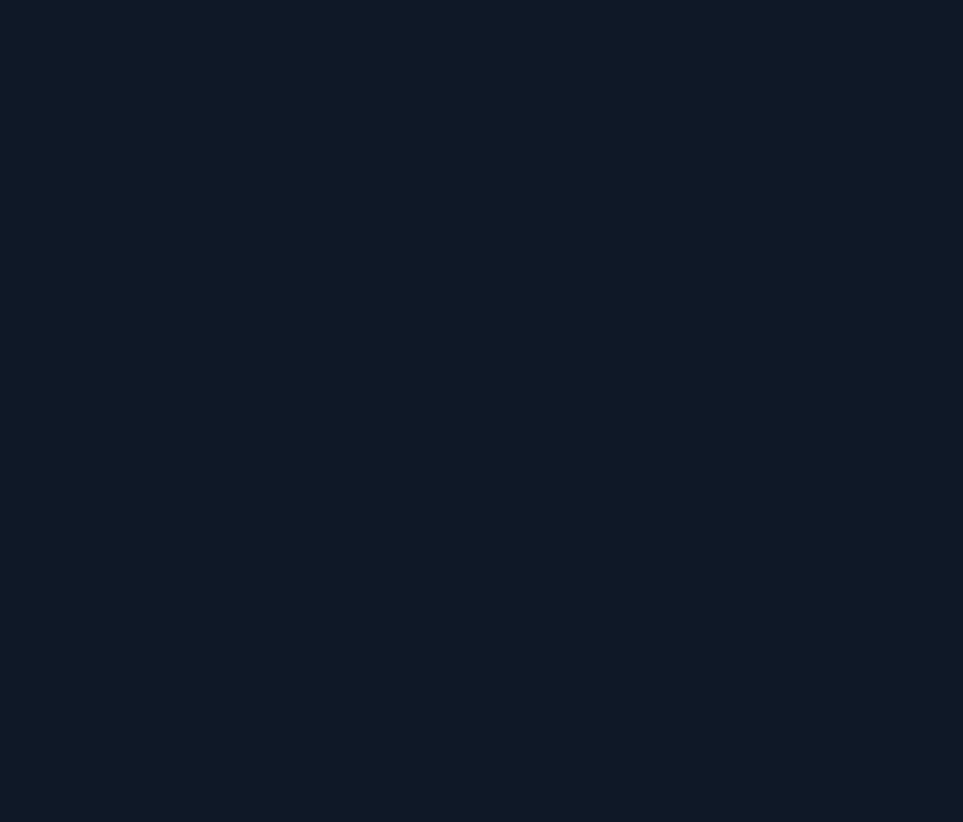
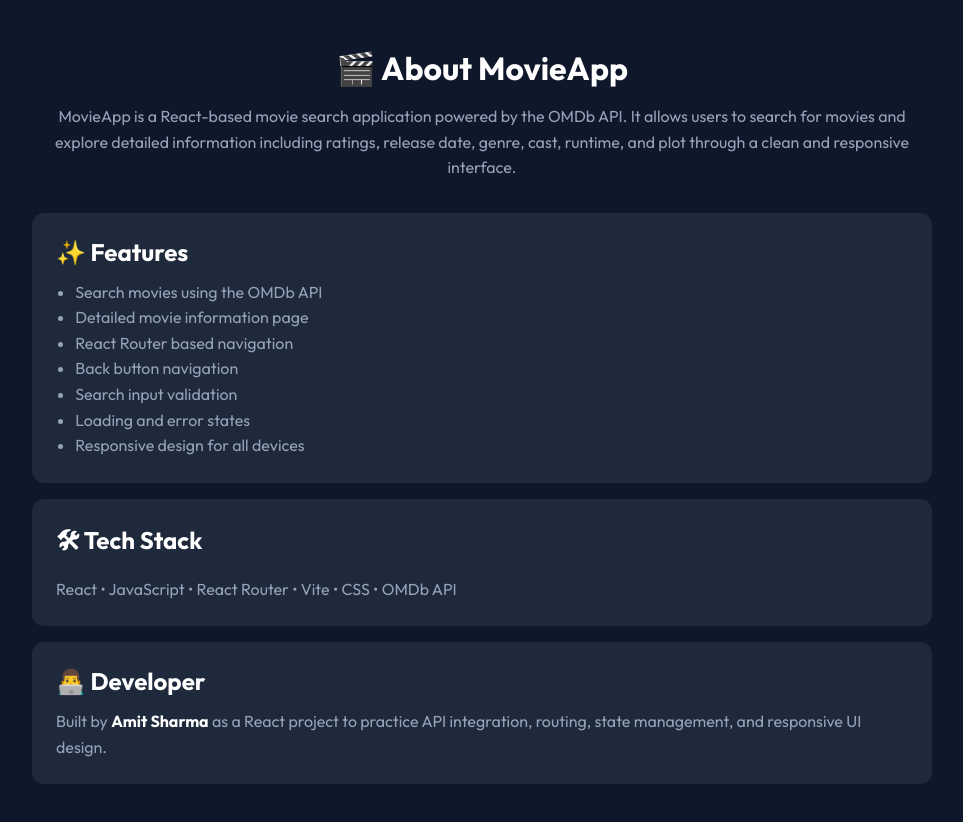
Before and after one commit to amitsharma597/Movie-search-app, a React (Vite) app: page /about in a window 1280 px wide. Before the commit this address had no page. Shown: the top 822 px of the page, without its empty margins (158-1121 px from the left). Before the commit the page ends 800 px from the top, so only its background shows below. Built offline with nearby package versions, Linux system fonts and the light colour scheme.

Commit message:
add about page for movie app

```diff
--- a/src/App.css
+++ b/src/App.css
@@ -245,6 +245,49 @@
 .back-btn:hover {
   color: var(--accent);
 }
+.about {
+  width: min(900px, 90%);
+  margin: 3rem auto;
+}
+
+.about h1 {
+  text-align: center;
+  margin-bottom: 1rem;
+}
+
+.about p {
+  text-align: center;
+  color: var(--muted);
+  margin-bottom: 2rem;
+  line-height: 1.6;
+}
+
+.about-card {
+  background: var(--card);
+  border-radius: 12px;
+  padding: 1.5rem;
+  margin-bottom: 1rem;
+}
+
+.about-card h2 {
+  margin-bottom: 0.8rem;
+}
+
+.about-card p,
+.about-card li {
+  color: var(--muted);
+  line-height: 1.6;
+  text-align: left;
+  margin-bottom: auto;
+}
+
+.about-card ul {
+  padding-left: 1.2rem;
+}
+
+.about strong {
+  color: var(--text);
+}
 
 @media (max-width: 768px) {
   .movie-details {
--- a/src/App.jsx
+++ b/src/App.jsx
@@ -2,12 +2,14 @@
 import { Route, Routes } from "react-router-dom";
 import Home from "./pages/Home";
 import MovieDetails from "./pages/MovieDetails";
+import About from "./pages/About";
 
 const App = () => {
   return (
     <Routes>
       <Route path="/" element={<Home />} />
       <Route path="/movie/:id" element={<MovieDetails />} />
+      <Route path="/about" element={<About />} />
     </Routes>
   );
 };
--- a/src/components/Navbar.jsx
+++ b/src/components/Navbar.jsx
@@ -6,7 +6,7 @@
         <h1>MovieApp</h1>
         <nav>
           <Link to="/">Home</Link>
-          <Link to="/about">About me</Link>
+          <Link to="/about">About</Link>
           <Link to="/contact">Contact</Link>
         </nav>
       </header>
--- /dev/null
+++ b/src/pages/About.jsx
@@ -0,0 +1,45 @@
+const About = () => {
+  return (
+    <div className="about">
+      <h1>🎬 About MovieApp</h1>
+
+      <p>
+        MovieApp is a React-based movie search application powered by the OMDb
+        API. It allows users to search for movies and explore detailed
+        information including ratings, release date, genre, cast, runtime, and
+        plot through a clean and responsive interface.
+      </p>
+
+      <div className="about-card">
+        <h2>✨ Features</h2>
+
+        <ul>
+          <li>Search movies using the OMDb API</li>
+          <li>Detailed movie information page</li>
+          <li>React Router based navigation</li>
+          <li>Back button navigation</li>
+          <li>Search input validation</li>
+          <li>Loading and error states</li>
+          <li>Responsive design for all devices</li>
+        </ul>
+      </div>
+
+      <div className="about-card">
+        <h2>🛠 Tech Stack</h2>
+
+        <p>React • JavaScript • React Router • Vite • CSS • OMDb API</p>
+      </div>
+
+      <div className="about-card">
+        <h2>👨‍💻 Developer</h2>
+
+        <p>
+          Built by <strong>Amit Sharma</strong> as a React project to practice
+          API integration, routing, state management, and responsive UI design.
+        </p>
+      </div>
+    </div>
+  );
+};
+
+export default About;
```
